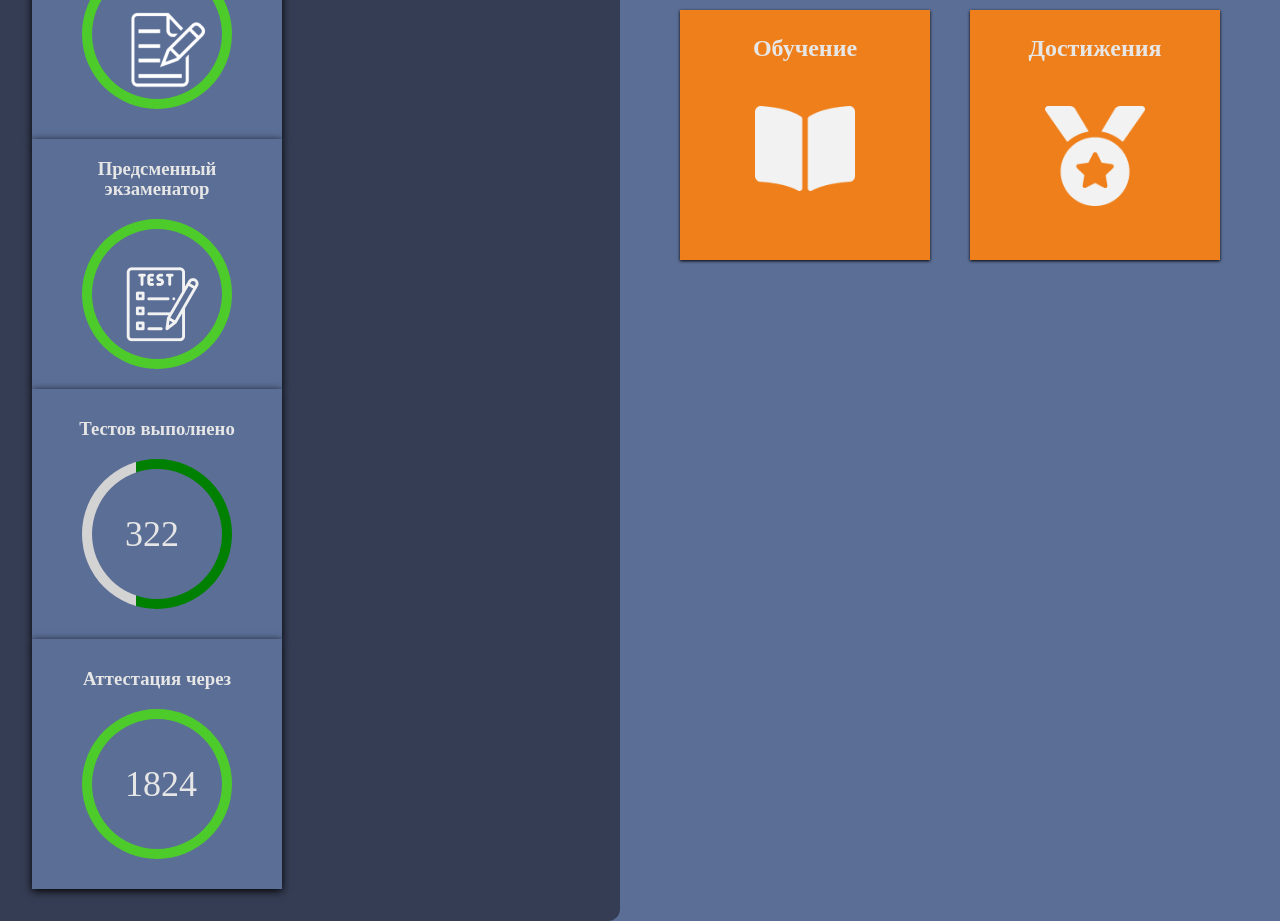
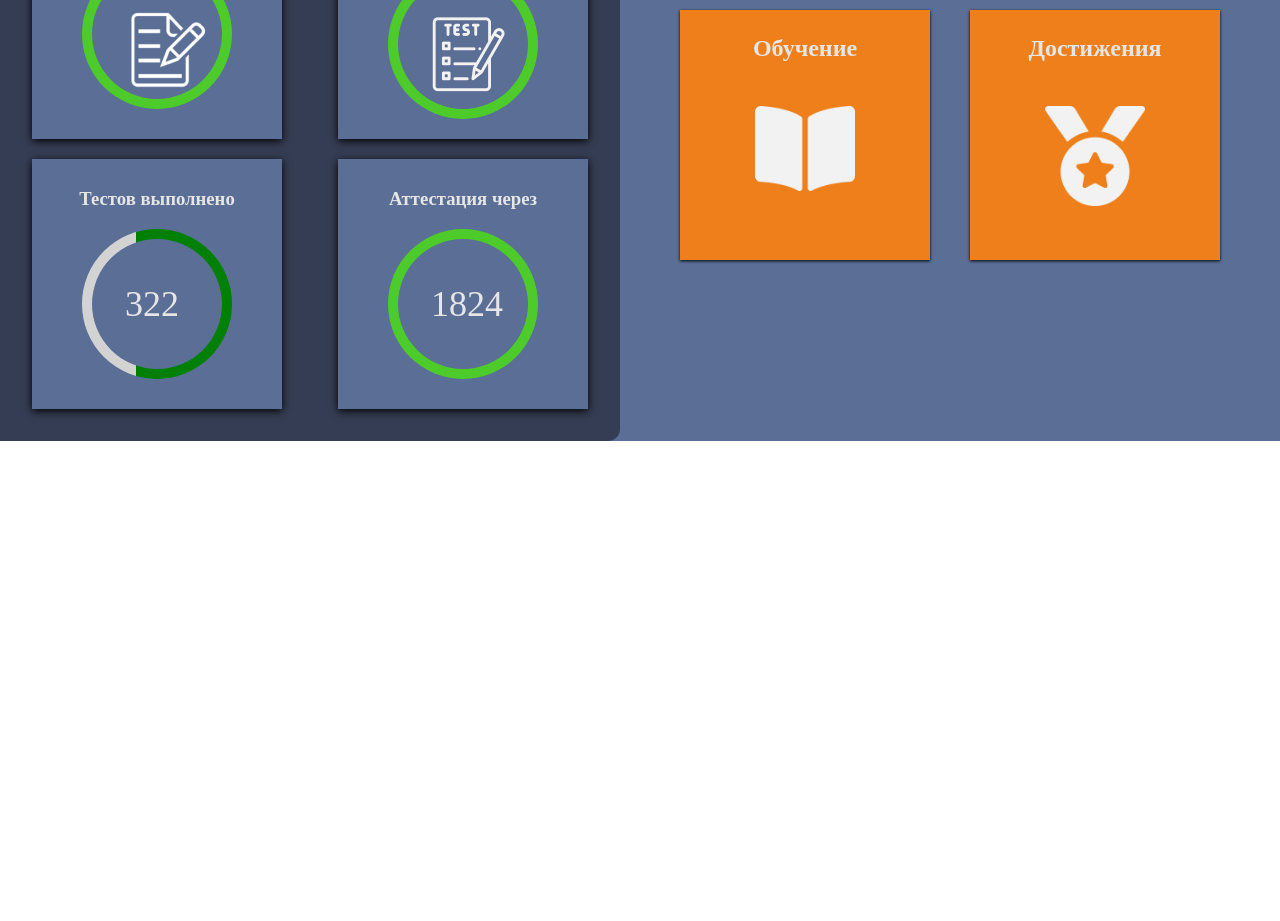
Before and after one commit to V-Kovalenko/amicun, a Vue app: page / in a window 1280 px wide. Shown: the part 460-1381 px from the top of the page. After the commit the page ends 901 px from the top, so only its background shows below. Built offline with nearby package versions, Linux system fonts and the light colour scheme.

Commit message:
modified:Sidebar

```diff
--- a/src/components/Sidebar.vue
+++ b/src/components/Sidebar.vue
@@ -22,17 +22,13 @@ const {
   getBarGradient,
   totalNumberOfTests
 } = toRefs(employeeStore)
-const diagramStyles = computed(() => ['training__circle',
-  {'training__circle_blue': trainingAndCertification.value.colors === null}, {'training__circle_orange': trainingAndCertification.value.colors === false},
-  {'training__circle_green': trainingAndCertification.value.colors === true}
-])
-const fun = (it) => {
+
+const getColorDiagram = (it) => {  // получение цвета в зависимости от данных со store (trainingAndCertification)
   return ['training__circle',
     {'training__circle_blue': it.colors === null}, {'training__circle_orange': it.colors === false},
     {'training__circle_green': it.colors === true}
   ]
 }
-console.log('diagramStyles: ', diagramStyles)
 /*--данные из useEmployeeStore--<<<<*/
 
 /*--отображение даты-->>>>*/
@@ -132,40 +128,16 @@ const gradient = `linear-gradient(to right, #00ff00 ${testProgress}%, #ffffff ${
       </div>
       <!--about-person-->
 
-      <!--training-->
-      <!--      <div class="sidebar__training training">-->
-      <!--        <div class="training__container" v-for="(item, index) in trainingAndCertification" :key="index">-->
-      <!--          <div class="training__card">-->
+      <!--training   >>>>>-->
+      <div class="sidebar__training training">
+      <!-- training instructions >>>>>-->
 
-      <!--              <div class="training__card-title">-->
-      <!--                <h3>{{ item.title }}</h3>-->
-      <!--              </div>-->
-      <!--            <div :class="fun(item)">-->
-      <!--              <div class="training__card-diagram">-->
-      <!--                <img class="training__card-img"-->
-      <!--                     :src="item.url"-->
-      <!--                     alt="img"-->
-      <!--                      v-show="item.title === 'Инструктаж' || item.title === 'Предсменный экзаменатор'"-->
-      <!--                />-->
-      <!--                <span class="training__card-diagram_test" v-show="item.title === 'Тестов выполнено'">{{item.tests}}</span>-->
-      <!--                <span class="training__card-diagram_days" v-show="item.title === 'Аттестация через'">{{certificationThrough}}</span>-->
-      <!--              </div>-->
-      <!--            </div>-->
-
-      <!--          </div>-->
-      <!--        </div>-->
-
-
-      <!--      </div>-->
-
-      <!-- training instructions >>>>>-->
-      <div class="sidebar__training training">
         <div class="training__container">
           <div class="training__card">
             <div class="training__card-title">
               <h3>{{ trainingAndCertification[0].title }}</h3>
             </div>
-            <div class="training__circle" :class="fun(trainingAndCertification[0])">
+            <div class="training__circle" :class="getColorDiagram(trainingAndCertification[0])">
               <div class="training__card-diagram">
                 <div class="training__card-diagram_test">
                   <img :src="trainingAndCertification[0].url" alt="">
@@ -174,17 +146,17 @@ const gradient = `linear-gradient(to right, #00ff00 ${testProgress}%, #ffffff ${
             </div>
           </div>
         </div>
-      </div>
+
       <!-- training instructions <<<<<-->
 
       <!-- training examiner >>>>>-->
-      <div class="sidebar__training training">
+
         <div class="training__container">
           <div class="training__card">
             <div class="training__card-title">
               <h3>{{ trainingAndCertification[1].title }}</h3>
             </div>
-            <div class="training__circle" :class="fun(trainingAndCertification[1])">
+            <div class="training__circle" :class="getColorDiagram(trainingAndCertification[1])">
               <div class="training__card-diagram">
                 <div class="training__card-diagram_test">
                   <img :src="trainingAndCertification[1].url" alt="">
@@ -193,11 +165,11 @@ const gradient = `linear-gradient(to right, #00ff00 ${testProgress}%, #ffffff ${
             </div>
           </div>
         </div>
-      </div>
+
       <!-- training examiner <<<<<-->
 
       <!--training tests-->
-      <div class="sidebar__training training">
+
         <div class="training__container">
           <div class="training__card">
             <div class="training__card-title">
@@ -212,11 +184,11 @@ const gradient = `linear-gradient(to right, #00ff00 ${testProgress}%, #ffffff ${
             </div>
           </div>
         </div>
-      </div>
+
       <!--training tests---<<<<<-->
       <!--training certification >>>>>>-->
 
-      <div class="sidebar__training training">
+
         <div class="training__container">
           <div class="training__card">
             <div class="training__card-title">
@@ -232,10 +204,9 @@ const gradient = `linear-gradient(to right, #00ff00 ${testProgress}%, #ffffff ${
           </div>
         </div>
       </div>
-
       <!--training certification---<<<<<-->
-      <!--training-->
     </div>
+    <!--training   <<<<<<-->
   </aside>
 
 
```
